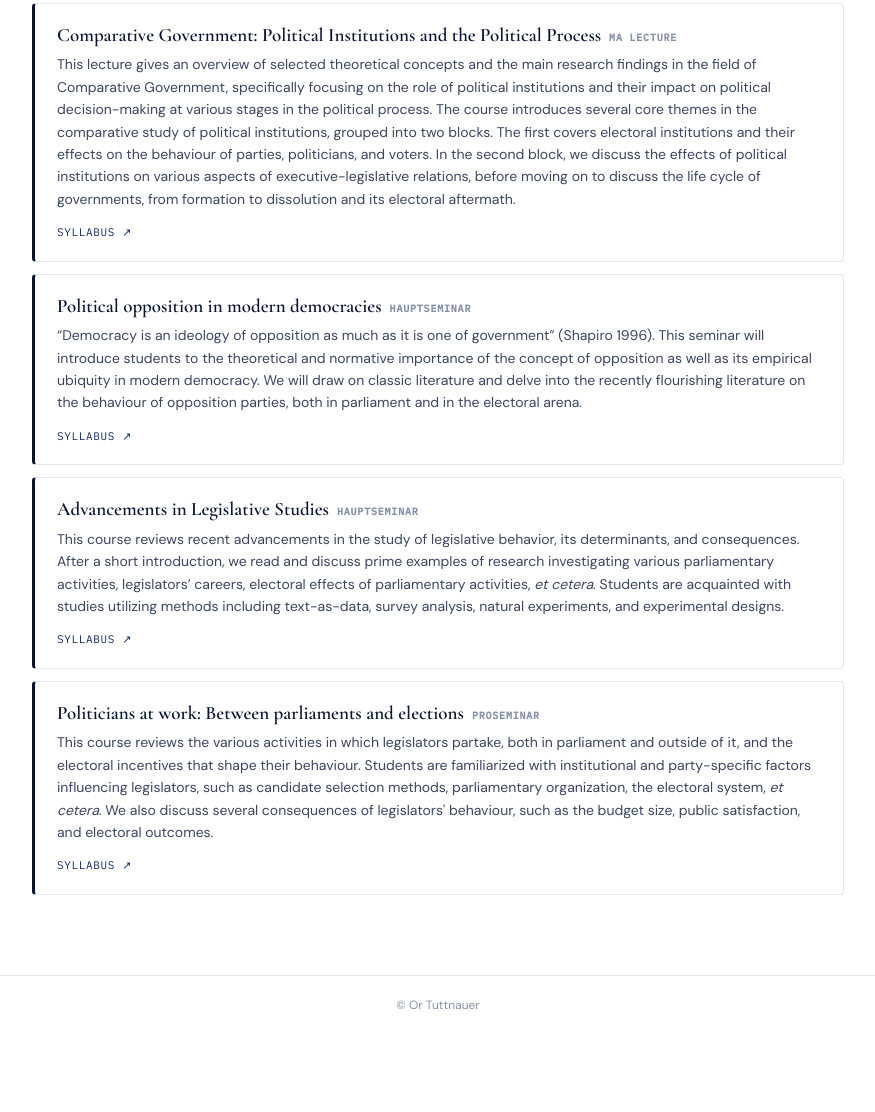
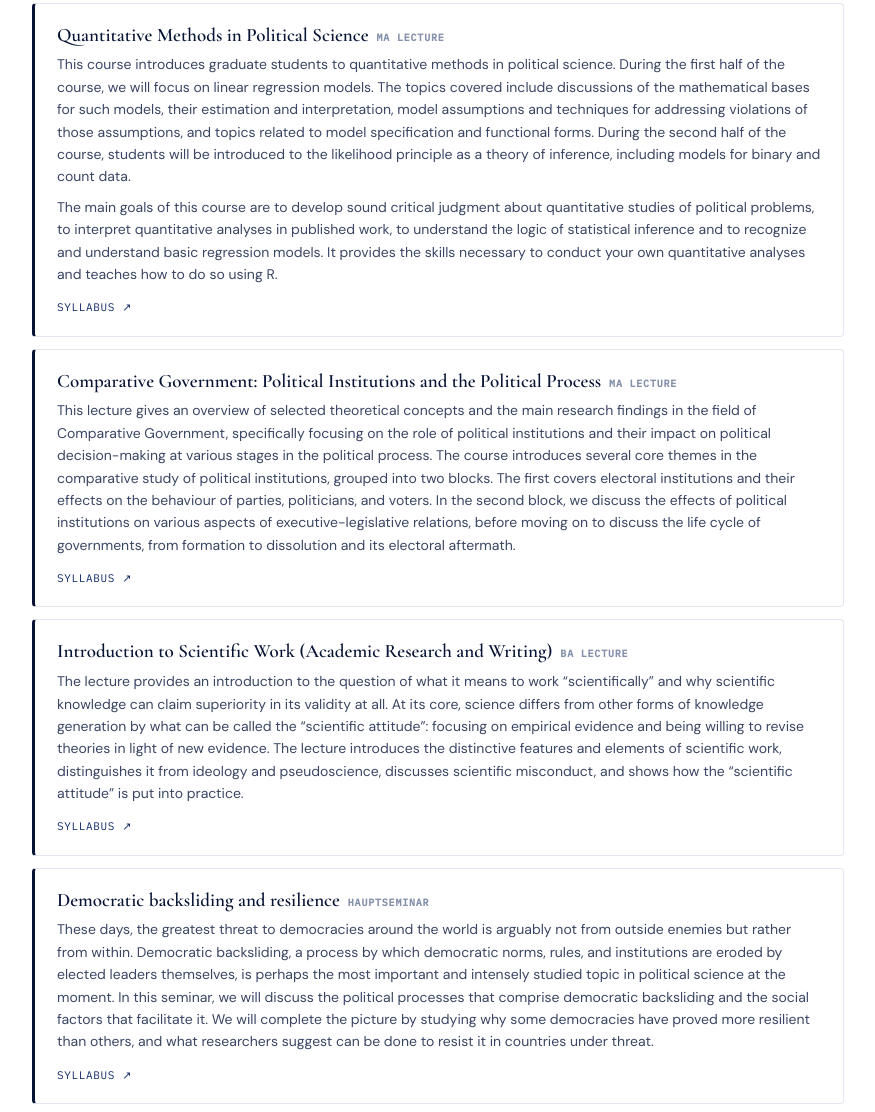
Before and after one commit to ortutt/ortutt.github.io, a plain HTML site: page teaching/index.html in a window 1280 px wide. Shown: the part 240-1352 px from the top of the page, without its empty margins (202-1077 px from the left). Before the commit the page ends 1275 px from the top, so only its background shows below. Drawn offline with nearby package versions, Linux system fonts and the light colour scheme.

Commit message:
Teaching: add four new courses with syllabi; sort by course type
Co-Authored-By: Claude Opus 5.5 <noreply@anthropic.com>
Claude-Session: https://claude.ai/code/session_017BWFDTznDi1uXYFjLEamwx

```diff
--- a/assets/style.css
+++ b/assets/style.css
@@ -247,6 +247,7 @@ a:hover { text-decoration: underline; }
 }
 
 .card p { font-size: 14px; color: var(--muted); }
+.card p + p { margin-top: 8px; }
 
 .link-mono {
   font-family: 'IBM Plex Mono', monospace;
--- a/teaching/index.html
+++ b/teaching/index.html
@@ -37,9 +37,24 @@
 <h1 class="section-title">Teaching</h1>
     <div class="card-list">
       <div class="card">
+        <div class="card-title">Quantitative Methods in Political Science<span class="card-tag">MA lecture</span></div>
+        <p>This course introduces graduate students to quantitative methods in political science. During the first half of the course, we will focus on linear regression models. The topics covered include discussions of the mathematical bases for such models, their estimation and interpretation, model assumptions and techniques for addressing violations of those assumptions, and topics related to model specification and functional forms. During the second half of the course, students will be introduced to the likelihood principle as a theory of inference, including models for binary and count data.</p><p>The main goals of this course are to develop sound critical judgment about quantitative studies of political problems, to interpret quantitative analyses in published work, to understand the logic of statistical inference and to recognize and understand basic regression models. It provides the skills necessary to conduct your own quantitative analyses and teaches how to do so using R.</p>
+        <p style="margin-top:10px"><a class="link-mono" href="/assets/syllabi/quantitative-methods_MA-lecture_fall2026.pdf" target="_blank" rel="noopener">Syllabus ↗</a></p>
+      </div>
+      <div class="card">
         <div class="card-title">Comparative Government: Political Institutions and the Political Process<span class="card-tag">MA lecture</span></div>
         <p>This lecture gives an overview of selected theoretical concepts and the main research findings in the field of Comparative Government, specifically focusing on the role of political institutions and their impact on political decision-making at various stages in the political process. The course introduces several core themes in the comparative study of political institutions, grouped into two blocks. The first covers electoral institutions and their effects on the behaviour of parties, politicians, and voters. In the second block, we discuss the effects of political institutions on various aspects of executive-legislative relations, before moving on to discuss the life cycle of governments, from formation to dissolution and its electoral aftermath.</p>
         <p style="margin-top:10px"><a class="link-mono" href="/assets/syllabi/comparative-government_MA-lecture_spring2026.pdf" target="_blank" rel="noopener">Syllabus ↗</a></p>
+      </div>
+      <div class="card">
+        <div class="card-title">Introduction to Scientific Work (Academic Research and Writing)<span class="card-tag">BA lecture</span></div>
+        <p>The lecture provides an introduction to the question of what it means to work “scientifically” and why scientific knowledge can claim superiority in its validity at all. At its core, science differs from other forms of knowledge generation by what can be called the “scientific attitude”: focusing on empirical evidence and being willing to revise theories in light of new evidence. The lecture introduces the distinctive features and elements of scientific work, distinguishes it from ideology and pseudoscience, discusses scientific misconduct, and shows how the “scientific attitude” is put into practice.</p>
+        <p style="margin-top:10px"><a class="link-mono" href="/assets/syllabi/scientific-work_BA-lecture_fall2026.pdf" target="_blank" rel="noopener">Syllabus ↗</a></p>
+      </div>
+      <div class="card">
+        <div class="card-title">Democratic backsliding and resilience<span class="card-tag">Hauptseminar</span></div>
+        <p>These days, the greatest threat to democracies around the world is arguably not from outside enemies but rather from within. Democratic backsliding, a process by which democratic norms, rules, and institutions are eroded by elected leaders themselves, is perhaps the most important and intensely studied topic in political science at the moment. In this seminar, we will discuss the political processes that comprise democratic backsliding and the social factors that facilitate it. We will complete the picture by studying why some democracies have proved more resilient than others, and what researchers suggest can be done to resist it in countries under threat.</p>
+        <p style="margin-top:10px"><a class="link-mono" href="/assets/syllabi/democratic-backsliding_hauptseminar_fall2026.pdf" target="_blank" rel="noopener">Syllabus ↗</a></p>
       </div>
       <div class="card">
         <div class="card-title">Political opposition in modern democracies<span class="card-tag">Hauptseminar</span></div>
@@ -50,6 +65,11 @@
         <div class="card-title">Advancements in Legislative Studies<span class="card-tag">Hauptseminar</span></div>
         <p>This course reviews recent advancements in the study of legislative behavior, its determinants, and consequences. After a short introduction, we read and discuss prime examples of research investigating various parliamentary activities, legislators’ careers, electoral effects of parliamentary activities, <em>et cetera</em>. Students are acquainted with studies utilizing methods including text-as-data, survey analysis, natural experiments, and experimental designs.</p>
         <p style="margin-top:10px"><a class="link-mono" href="/assets/syllabi/legislative-studies_hauptseminar_2022.pdf" target="_blank" rel="noopener">Syllabus ↗</a></p>
+      </div>
+      <div class="card">
+        <div class="card-title">Politische Opposition in modernen Demokratien<span class="card-tag">Proseminar</span></div>
+        <p>„Demokratie ist ebenso sehr eine Ideologie der Opposition wie eine Ideologie der Regierung“ (Shapiro 1996). Dieses Proseminar vermittelt den Studierenden die theoretische und normative Bedeutung des Konzepts der Opposition sowie dessen empirische Allgegenwärtigkeit in der modernen Demokratie. Anhand klassischer Literatur werden wir uns mit Fragen beschäftigen wie: Was macht eine erfolgreiche Opposition aus? Kann ein Land ohne eine funktionsfähige Opposition als demokratisch gelten? Anschließend werden wir uns mit der in letzter Zeit florierenden Literatur zum Verhalten von Oppositionsparteien sowohl im Parlament als auch im Wahlkampf befassen.</p>
+        <p style="margin-top:10px"><a class="link-mono" href="/assets/syllabi/politische-opposition_proseminar_spring2026.pdf" target="_blank" rel="noopener">Syllabus ↗</a></p>
       </div>
       <div class="card">
         <div class="card-title">Politicians at work: Between parliaments and elections<span class="card-tag">Proseminar</span></div>
```
Also changed, not shown: 4 other files.
